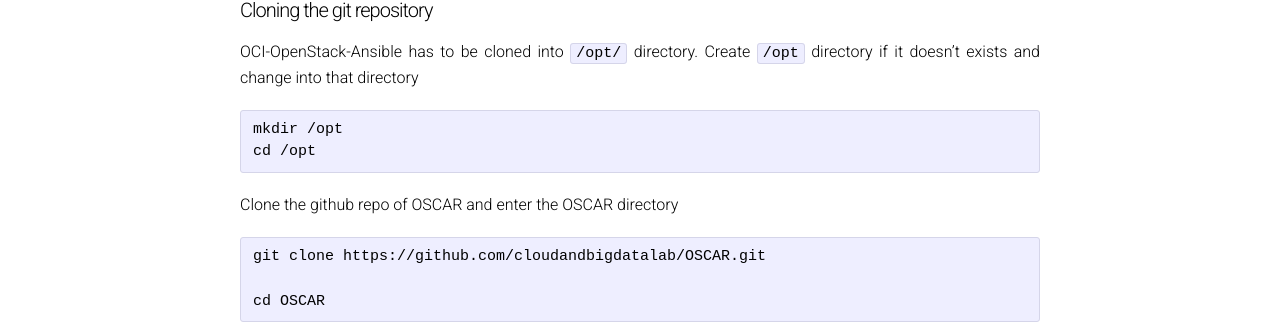
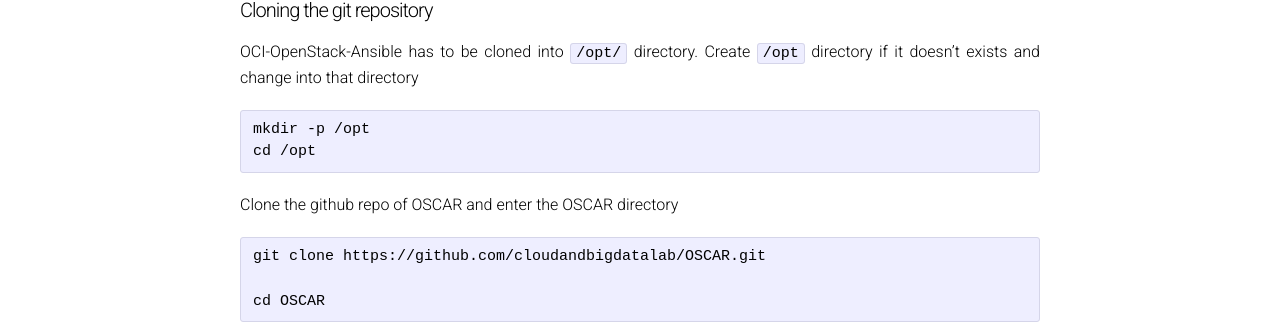
Before and after one commit to cloudandbigdatalab/OSCAR, a Jekyll site: the page built from pre-deployment-setup.md, in a window 1280 px wide and 900 px high. Shown: the part 316-640 px from the top of the window. Built offline with Jekyll 4.4.1, drawn with Linux system fonts in a browser that asks for light colours; Markdown is read by kramdown in place of the engine named in the settings.

````diff
--- a/pre-deployment-setup.md
+++ b/pre-deployment-setup.md
@@ -15,7 +15,7 @@ apt-get install git
 OCI-OpenStack-Ansible has to be cloned into ```/opt/``` directory. Create ```/opt``` directory if it doesn't exists and change into that directory
 
 ```
-mkdir /opt
+mkdir -p /opt
 cd /opt
 ```
 
````
